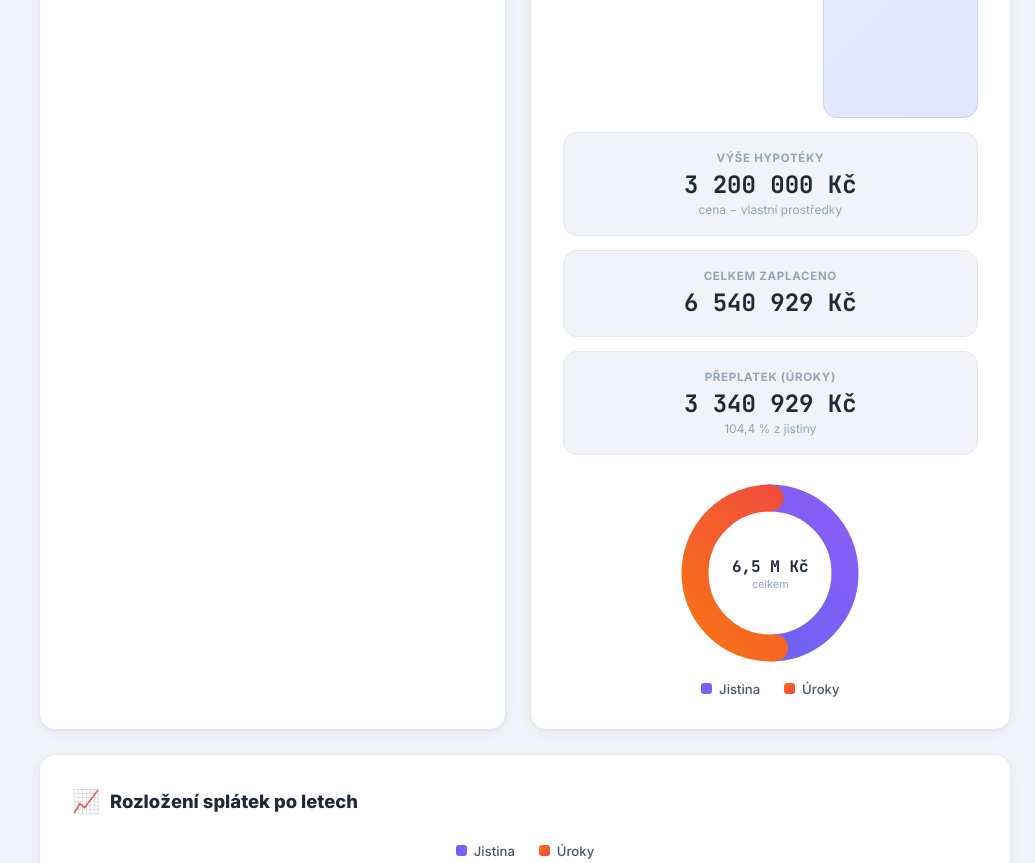
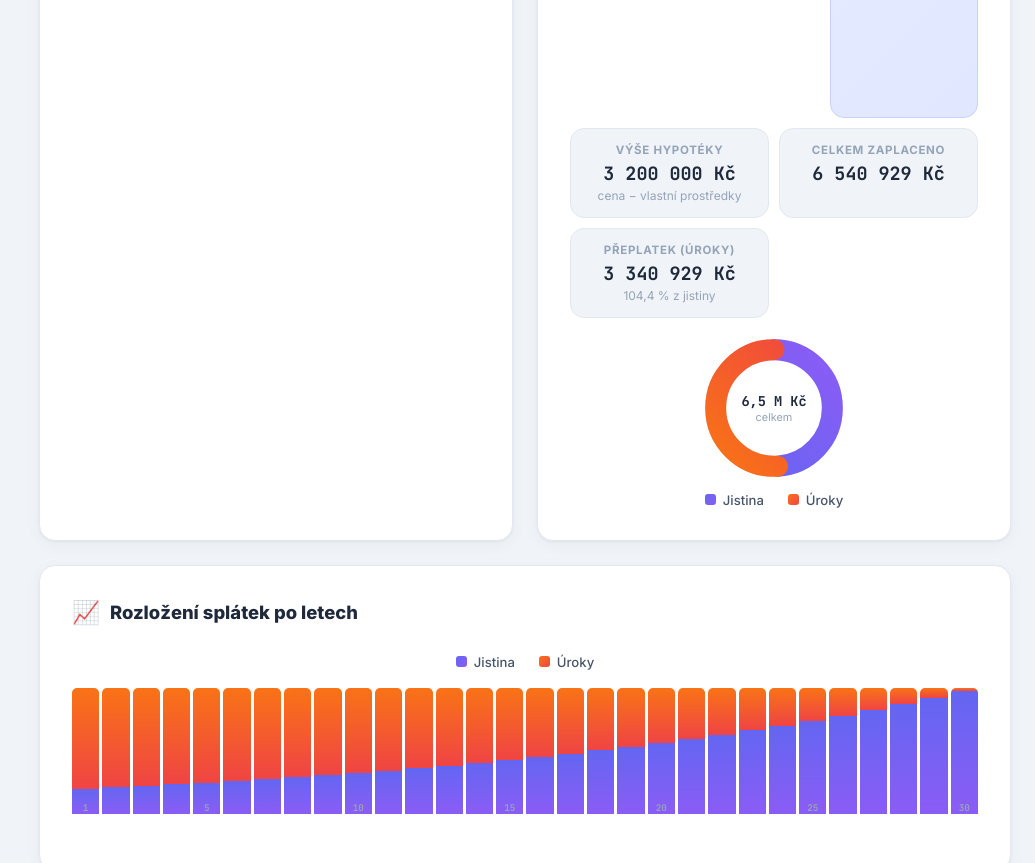
Before and after one commit to tmutina79-png/hypotecni-kalkulacka, a plain HTML site: page index.html in a window 1280 px wide. Shown: the part 1040-1903 px from the top of the page, without its empty margins (245-1280 px from the left). Drawn offline with Linux system fonts and the light colour scheme.

Commit message:
Kompaktnější výsledkový sloupec

```diff
--- a/index.html
+++ b/index.html
@@ -360,17 +360,21 @@
 
         /* ── RESULTS ── */
         .results {
-            display: flex;
-            flex-direction: column;
-            gap: 14px;
-            margin-bottom: 28px;
+            display: grid;
+            grid-template-columns: 1fr 1fr;
+            gap: 10px;
+            margin-bottom: 20px;
+        }
+
+        .results .result-box:first-child {
+            grid-column: 1 / -1;
         }
 
         .result-box {
             background: var(--bg);
             border: 1px solid var(--border);
             border-radius: 14px;
-            padding: 18px 22px;
+            padding: 14px 16px;
             text-align: center;
             transition: transform 0.2s, box-shadow 0.2s;
         }
@@ -401,13 +405,13 @@
 
         .result-value {
             font-family: 'JetBrains Mono', monospace;
-            font-size: 1.5rem;
+            font-size: 1.15rem;
             font-weight: 700;
             color: var(--text);
         }
 
         .result-box.main .result-value {
-            font-size: 1.9rem;
+            font-size: 1.6rem;
             background: linear-gradient(135deg, var(--primary), #8b5cf6);
             -webkit-background-clip: text;
             -webkit-text-fill-color: transparent;
@@ -415,7 +419,7 @@
         }
 
         .result-box.main-green .result-value {
-            font-size: 1.9rem;
+            font-size: 1.6rem;
             background: linear-gradient(135deg, var(--green), #0d9488);
             -webkit-background-clip: text;
             -webkit-text-fill-color: transparent;
@@ -432,8 +436,8 @@
         .chart-wrap { text-align: center; }
 
         .donut {
-            width: 180px; height: 180px;
-            margin: 0 auto 18px;
+            width: 140px; height: 140px;
+            margin: 0 auto 14px;
             position: relative;
         }
 
@@ -446,7 +450,7 @@
 
         .donut .center .num {
             font-family: 'JetBrains Mono', monospace;
-            font-size: 1rem; font-weight: 700; color: var(--text);
+            font-size: 0.85rem; font-weight: 700; color: var(--text);
         }
 
         .donut .center .lbl { font-size: 0.68rem; color: var(--text3); }
@@ -470,7 +474,7 @@
         /* ── BAR CHART ── */
         .bar-chart {
             display: flex; align-items: flex-end; gap: 3px;
-            height: 200px; margin-top: 18px; padding-bottom: 24px;
+            height: 150px; margin-top: 18px; padding-bottom: 24px;
             position: relative;
         }
 
```
